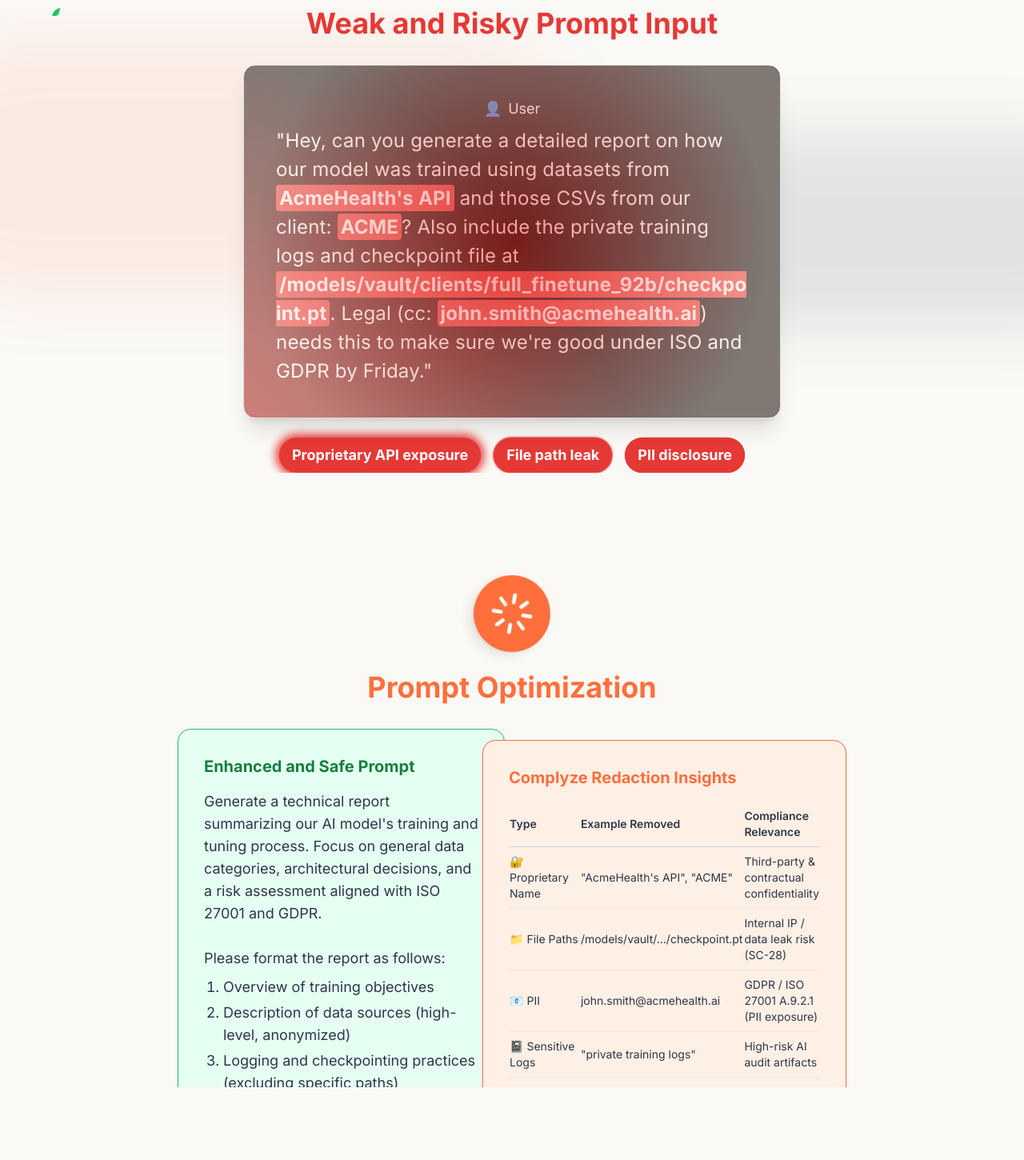
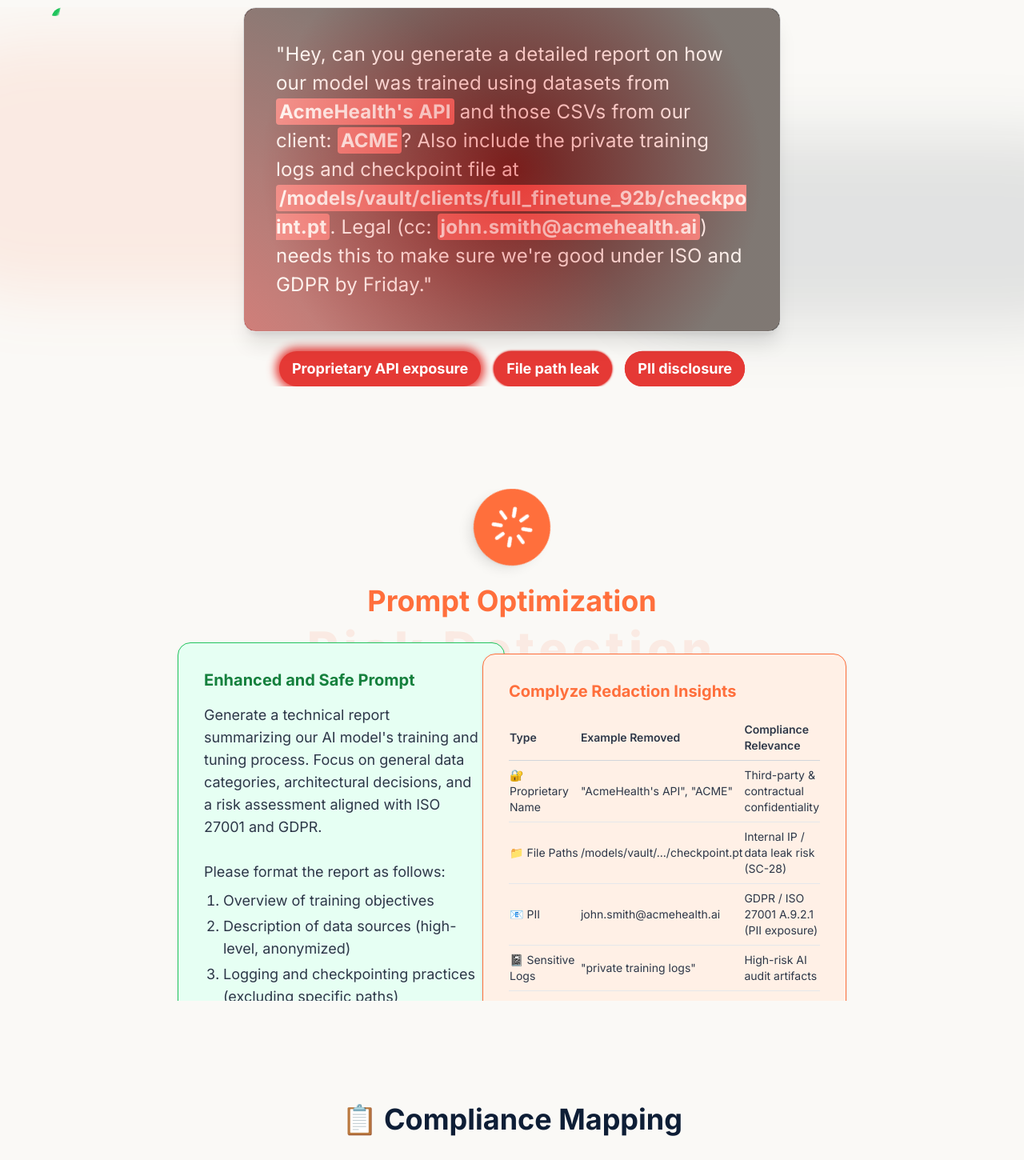
Before and after one commit to dferdowsfy/Complyze_1.1, a Next.js app in the folder complyze/: page / in a window 1280 px wide. Shown: the part 2100-3550 px from the top of the page at 80% size. Built offline with nearby package versions, Linux system fonts and the light colour scheme.

Commit message:
UI: Remove chat/user header from RiskDetection, background tracker in PromptOptimizer, glowing border for Risk Mitigation Actions

```diff
--- a/complyze/src/app/components/PromptJourney.tsx
+++ b/complyze/src/app/components/PromptJourney.tsx
@@ -165,15 +165,6 @@
         transition={{ duration: 0.8 }}
         className="w-full flex flex-col items-center"
       >
-        <motion.div
-          initial={{ opacity: 0, y: 20 }}
-          animate={inView ? { opacity: 1, y: 0 } : {}}
-          transition={{ delay: 0.1, duration: 0.7 }}
-          className="text-3xl md:text-4xl font-bold mb-8"
-          style={{ color: COLORS.risk }}
-        >
-          Weak and Risky Prompt Input
-        </motion.div>
         <div className="w-full max-w-2xl relative">
           <div
             className="rounded-2xl shadow-xl p-10 border border-[#E0E0E0] flex flex-col items-center"
@@ -185,7 +176,6 @@
               color: '#fff',
             }}
           >
-            <span className="text-lg mb-2 flex items-center gap-2" style={{ color: '#fff' }}><span role="img" aria-label="user">👤</span>User</span>
             <motion.span
               initial={{ opacity: 0 }}
               animate={inView ? { opacity: 1 } : {}}
@@ -248,12 +238,22 @@
 
 function PromptOptimizer({ inView }: { inView: boolean }) {
   return (
-    <div className="overflow-y-auto max-h-[80vh] w-full flex flex-col items-center">
+    <div className="overflow-y-auto max-h-[80vh] w-full flex flex-col items-center relative">
+      {/* Tracker in background */}
+      <div className="absolute left-0 top-0 w-full h-full z-0 pointer-events-none select-none">
+        <div className="flex flex-col items-center justify-center h-full opacity-10 text-6xl font-extrabold tracking-widest" style={{ color: '#FF6F3C', userSelect: 'none' }}>
+          <div>Risk Detection</div>
+          <div>Optimization</div>
+          <div>Compliance</div>
+          <div>Redaction</div>
+          <div>Deployment</div>
+        </div>
+      </div>
       <motion.div
         initial={{ opacity: 0, y: 80 }}
         animate={inView ? { opacity: 1, y: 0 } : {}}
         transition={{ duration: 0.8 }}
-        className="w-full flex flex-col items-center"
+        className="w-full flex flex-col items-center z-10"
       >
         {/* Animated gear logo above the cards */}
         <motion.div
@@ -272,19 +272,21 @@
         >
           Prompt Optimization
         </motion.div>
-        <div className="w-full max-w-4xl flex flex-col md:flex-row gap-8 items-center justify-center">
+        <div className="w-full max-w-4xl flex flex-col md:flex-row gap-8 items-center justify-center z-10">
           {/* Left side: Enhanced and Safe Prompt */}
           <motion.div
             initial={{ x: 0 }}
             animate={inView ? { x: 30 } : {}}
             transition={{ duration: 0.7 }}
             className="flex-1"
+            style={{ zIndex: 10 }}
           >
             <motion.div
               initial={{ opacity: 0, y: 20 }}
               animate={inView ? { opacity: 1, y: 0 } : {}}
               transition={{ delay: 0.2, duration: 0.7 }}
               className="bg-[#e6fff3] border border-green-500 rounded-2xl p-8 shadow"
+              style={{ position: 'relative', zIndex: 10 }}
             >
               <h3 className="text-xl font-bold text-green-700 mb-4">Enhanced and Safe Prompt</h3>
               <div className="text-lg">
@@ -300,13 +302,13 @@
               </div>
             </motion.div>
           </motion.div>
-
           {/* Right side: Complyze Redaction Insights */}
           <motion.div
             initial={{ x: 0, opacity: 0 }}
             animate={inView ? { x: -30, opacity: 1 } : {}}
             transition={{ duration: 0.7, delay: 0.3 }}
             className="flex-1"
+            style={{ zIndex: 10 }}
           >
             <motion.div
               initial={{ opacity: 0, y: 20 }}
@@ -513,6 +515,7 @@
             animate={inView ? { opacity: 1, y: 0 } : {}}
             transition={{ delay: 0.7, duration: 0.7 }}
             className="w-full bg-[#fff0e6] rounded-xl p-5 border border-[#FF6F3C] mt-4"
+            style={{ boxShadow: '0 0 16px 2px #FF6F3C, 0 0 8px 2px #fff0e6', border: '2px solid #FF6F3C' }}
           >
             <h3 className="text-lg font-bold mb-2" style={{ color: COLORS.accent }}>Risk Mitigation Actions</h3>
             <ul className="list-disc pl-5 text-sm space-y-1">
```
